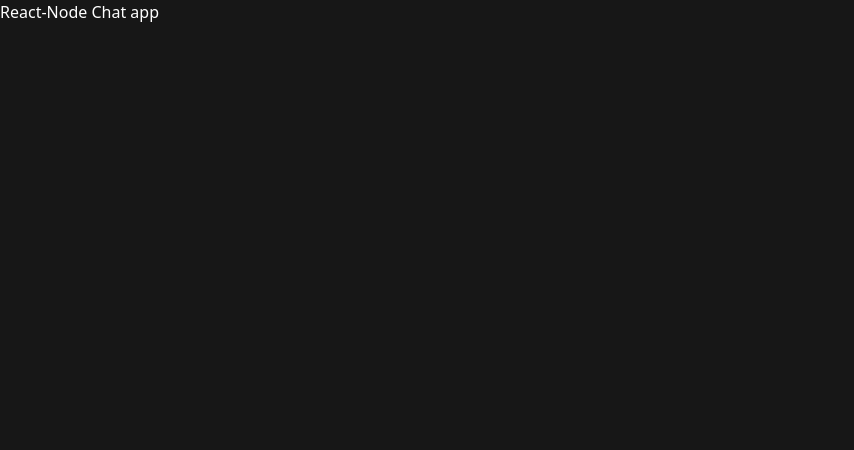
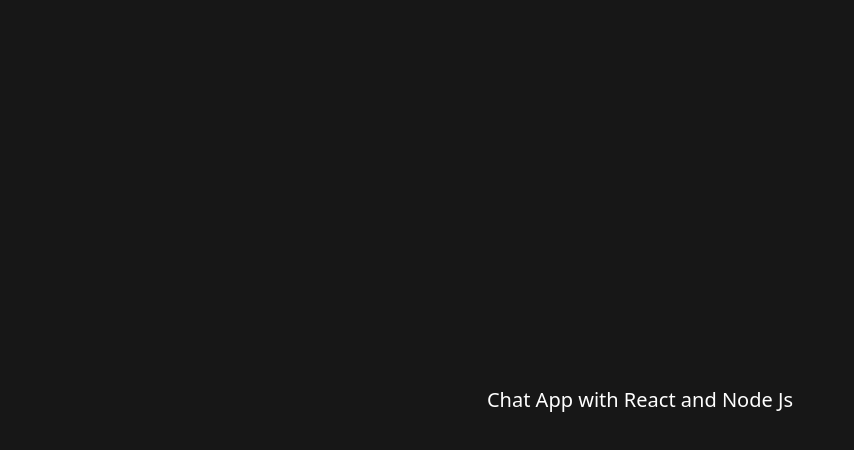
Before and after one commit to Nahuel-circulo/Chat-Front-End, a React (Vite) app: page / in a window 1280 px wide. Shown: the top 450 px of the page, without its empty margins (0-854 px from the left). Built offline with nearby package versions, Linux system fonts and the light colour scheme.

Commit message:
defined project structure

```diff
--- a/package.json
+++ b/package.json
@@ -11,7 +11,8 @@
   },
   "dependencies": {
     "react": "^18.2.0",
-    "react-dom": "^18.2.0"
+    "react-dom": "^18.2.0",
+    "react-router-dom": "^6.14.0"
   },
   "devDependencies": {
     "@types/react": "^18.0.37",
--- a/src/App.tsx
+++ /dev/null
@@ -1,16 +0,0 @@
-import { useState } from 'react'
-import reactLogo from './assets/react.svg'
-import viteLogo from '/vite.svg'
-
-
-function App() {
-  const [count, setCount] = useState(0)
-
-  return (
-    <div className='min-h-screen bg-neutral-900'>
-      <h1 className='text-white'>React-Node Chat app</h1>
-    </div>
-  )
-}
-
-export default App
--- /dev/null
+++ b/src/components/ExampleComponent.tsx
@@ -0,0 +1,10 @@
+
+const ExampleComponent = () => {
+  return (
+    <>
+      <h1 className="text-white text-xl">Chat App with React and Node Js</h1>
+    </>
+  );
+}
+
+export default ExampleComponent;
--- /dev/null
+++ b/src/layouts/DefaultLayout.tsx
@@ -0,0 +1,11 @@
+import {Outlet} from 'react-router-dom';
+
+const DefaultLayout = () => {
+  return (
+    <main>
+      <Outlet/>
+    </main>
+  );
+}
+
+export default DefaultLayout;
--- a/src/main.tsx
+++ b/src/main.tsx
@@ -1,10 +1,11 @@
 import React from 'react'
 import ReactDOM from 'react-dom/client'
-import App from './App.tsx'
 import './index.css'
+import { RouterProvider } from 'react-router-dom';
+import { router } from './routes/index.tsx';
 
 ReactDOM.createRoot(document.getElementById('root') as HTMLElement).render(
   <React.StrictMode>
-    <App />
+    <RouterProvider router={router}/>
   </React.StrictMode>,
 )
--- /dev/null
+++ b/src/pages/Home.tsx
@@ -0,0 +1,11 @@
+import ExampleComponent from "../components/ExampleComponent";
+
+const Home = () => {
+  return (
+    <section className="bg-neutral-900 min-h-screen grid place-content-center">
+      <ExampleComponent/>
+    </section>
+  );
+}
+
+export default Home;
--- /dev/null
+++ b/src/routes/index.tsx
@@ -0,0 +1,19 @@
+import { createBrowserRouter } from "react-router-dom";
+import DefaultLayout from "../layouts/DefaultLayout";
+import Home from "../pages/Home";
+
+
+
+export const router = createBrowserRouter([
+  {
+    path: '/',
+    element:<DefaultLayout/>,
+    children:[
+      {
+        index:true,
+        element:<Home/>
+      }
+    ]
+
+  }
+])
```
Also changed, not shown: 1 other file (tests, documents, lock files or other folders).
